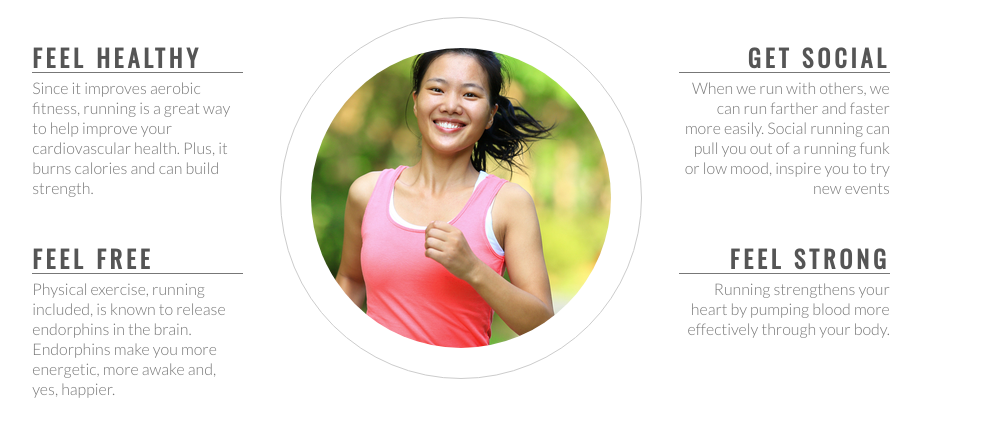
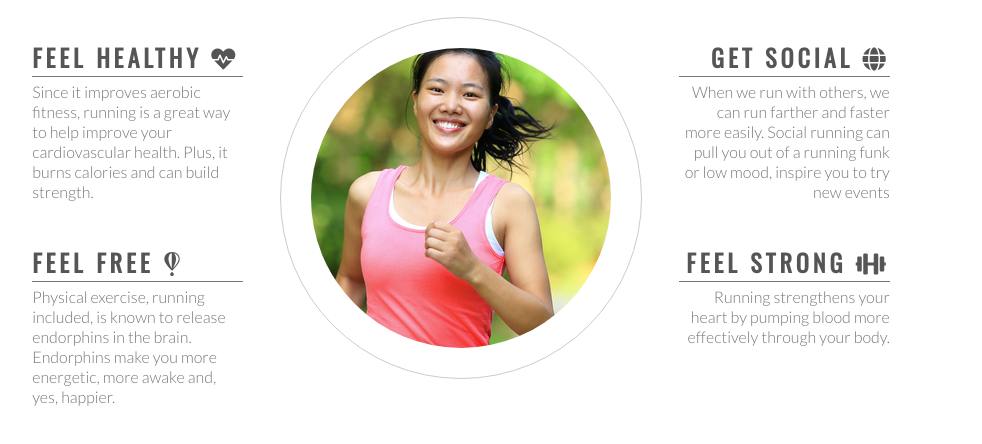
Before and after one commit to franciskershaw/loverunning, a plain HTML site: page index.html in a window 1280 px wide. Shown: the part 764-1208 px from the top of the page, without its empty margins (179-1161 px from the left). Drawn offline with nearby package versions, Linux system fonts and the light colour scheme.

Commit message:
add: font awesome icons to club ethos section

```diff
--- a/index.html
+++ b/index.html
@@ -5,6 +5,7 @@
     <meta name="viewport" content="width=device-width, initial-scale=1.0">
     <link rel="preconnect" href="https://fonts.gstatic.com">
     <link href="https://fonts.googleapis.com/css2?family=Lato:wght@300&family=Oswald&display=swap" rel="stylesheet">
+    <link rel="stylesheet" href="https://pro.fontawesome.com/releases/v5.10.0/css/all.css" integrity="sha384-AYmEC3Yw5cVb3ZcuHtOA93w35dYTsvhLPVnYs9eStHfGJvOvKxVfELGroGkvsg+p" crossorigin="anonymous"/>
     <link rel="stylesheet" href="assets/css/style.css" type="text/css">
     <title>Love Running</title>
 </head>
@@ -38,24 +39,24 @@
         <h2 id="welcome">Why Love Running With Us?</h2>
         <div id="left-about">
             <div class="left-about-heading">
-                <h2> Feel Healthy</h2>
+                <h2> Feel Healthy <i class="fas fa-heartbeat"></i></h2>
                 <hr>
                 <p>Since it improves aerobic fitness, running is a great way to help improve your cardiovascular health. Plus, it burns calories and can build strength.</p>
             </div>
             <div class="left-about-heading">
-                <h2> Feel Free</h2>
+                <h2> Feel Free <i class="fab fa-fly"></i></h2>
                 <hr>
                 <p>Physical exercise, running included, is known to release endorphins in the brain. Endorphins make you more energetic, more awake and, yes, happier.</p>
             </div>
         </div>
         <div id="right-about">
             <div class="right-about-heading">
-                <h2> Get Social</h2>
+                <h2> Get Social <i class="fas fa-globe"></i></h2>
                 <hr>
                 <p>When we run with others, we can run farther and faster more easily. Social running can pull you out of a running funk or low mood, inspire you to try new events</p>
             </div>
             <div class="right-about-heading">
-                <h2> Feel Strong</h2>
+                <h2> Feel Strong <i class="fas fa-dumbbell"></i></h2>
                 <hr>
                 <p>Running strengthens your heart by pumping blood more effectively through your body.</p>
             </div>
```
